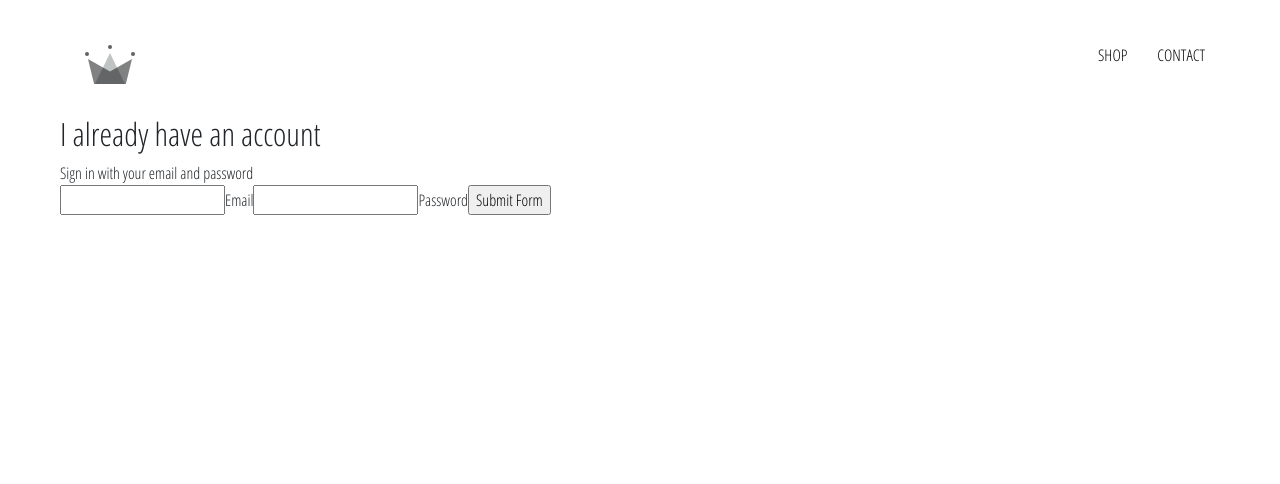
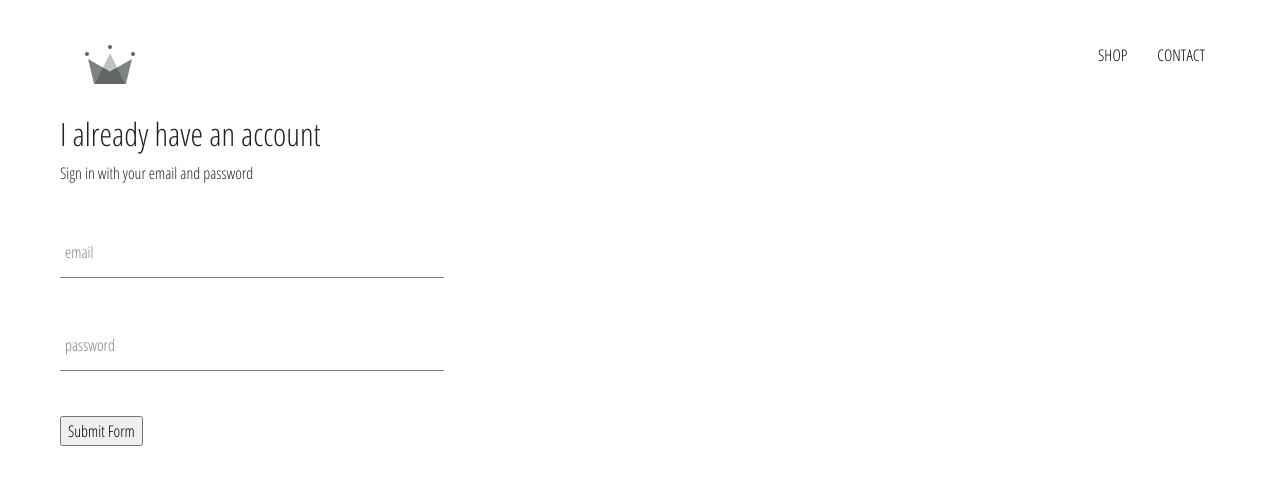
Before and after one commit to frc90/crwn-clothing, a React (Create React App) app: page /signin in a window 1280 px wide. Shown: the top 484 px of the page. Built offline with nearby package versions, Linux system fonts and the light colour scheme.

Commit message:
8. Form Input Component

```diff
--- /dev/null
+++ b/src/components/form-input/form-input.component.jsx
@@ -0,0 +1,21 @@
+import { Form } from "element-react";
+import React from "react";
+
+import "./form-input.styles.scss";
+
+const FormInput = ({ handleChange, label, ...otherProps }) => (
+  <div className="group">
+    <input className="form-input" onChange={handleChange} {...otherProps} />
+    {label ? (
+      <label
+        className={`${
+          otherProps.value.length ? "shrink" : ""
+        } form-input-label`}
+      >
+        {label}
+      </label>
+    ) : null}
+  </div>
+);
+
+export default FormInput;
--- /dev/null
+++ b/src/components/form-input/form-input.styles.scss
@@ -0,0 +1,54 @@
+$sub-color: grey;
+$main-color: black;
+
+@mixin shrinkLabel {
+  top: -14px;
+  font-size: 12px;
+  color: $main-color;
+}
+
+.group {
+  position: relative;
+  margin: 45px 0;
+
+  .form-input {
+    background: none;
+    background-color: white;
+    color: $sub-color;
+    font-size: 18px;
+    padding: 10px 10px 10px 5px;
+    display: block;
+    width: 100%;
+    border: none;
+    border-radius: 0;
+    border-bottom: 1px solid $sub-color;
+    margin: 25px 0;
+
+    &:focus {
+      outline: none;
+    }
+
+    &:focus ~ .form-input-label {
+      @include shrinkLabel();
+    }
+  }
+
+  input[type="password"] {
+    letter-spacing: 0.3em;
+  }
+
+  .form-input-label {
+    color: $sub-color;
+    font-size: 16px;
+    font-weight: normal;
+    position: absolute;
+    pointer-events: none;
+    left: 5px;
+    top: 10px;
+    transition: 300ms ease all;
+
+    &.shrink {
+      @include shrinkLabel();
+    }
+  }
+}
--- a/src/components/sign-in/sign-in.component.jsx
+++ b/src/components/sign-in/sign-in.component.jsx
@@ -1,5 +1,5 @@
 import React from "react";
-
+import FormInput from "../form-input/form-input.component";
 import "./sign-in.styles.scss";
 
 class SignIn extends React.Component {
@@ -28,22 +28,22 @@
         <span>Sign in with your email and password</span>
 
         <form onSubmit={this.handleSubmit}>
-          <input
+          <FormInput
             name="email"
             type="email"
-            onChange={this.handleChange}
+            handleChange={this.handleChange}
             value={this.state.email}
+            label="email"
             required
           />
-          <label>Email</label>
-          <input
+          <FormInput
             name="password"
             type="password"
             value={this.state.email}
-            onChange={this.handleChange}
+            handleChange={this.handleChange}
+            label="password"
             required
           />
-          <label>Password</label>
 
           <input type="submit" value="Submit Form" />
         </form>
--- a/src/pages/sing-in-and-sing-up/sign-in-and-sign-up.styles.scss
+++ b/src/pages/sing-in-and-sing-up/sign-in-and-sign-up.styles.scss
@@ -0,0 +1,3 @@
+.sign-in {
+  width: 30vw;
+}
```
